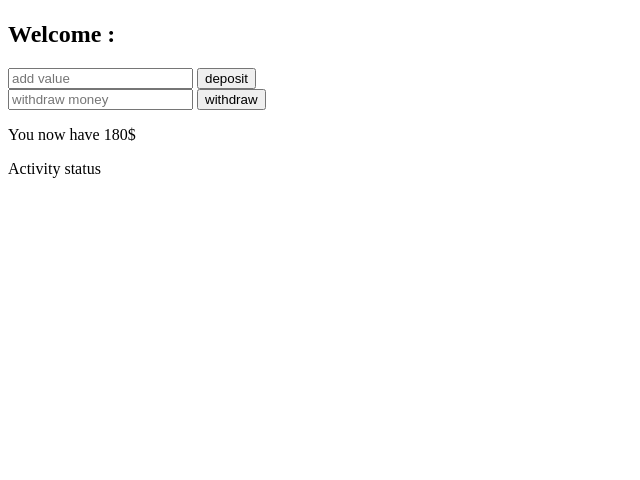
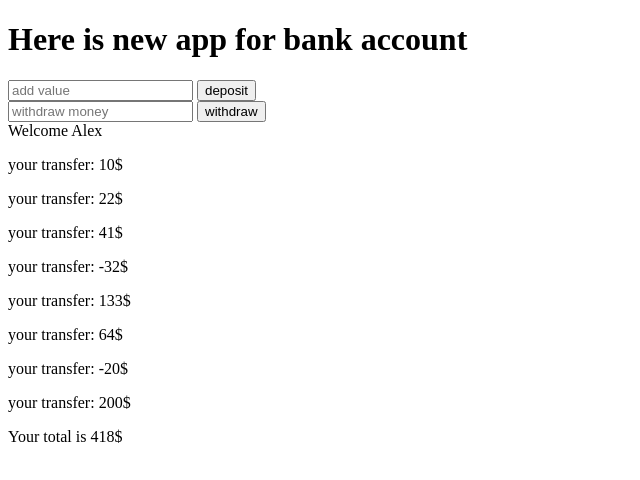
Before and after one commit to BojanMijatovic/You-Don-t-Know-JS-Yet, a plain HTML site: page bankAccount/index.html in a window 1280 px wide. Shown: the whole page, without its empty margins (0-640 px from the left). Drawn offline with Linux system fonts and the light colour scheme.

Commit message:
total and list acc

```diff
--- a/bankAccount/index.html
+++ b/bankAccount/index.html
@@ -8,9 +8,11 @@
     <title>Bank Account</title>
   </head>
   <body>
+    <!-- title -->
     <h1 class="title"></h1>
-    <div class="app">
-      <h2>Welcome :</h2>
+
+    <!-- inputs -->
+    <div class="inputs">
       <!--  form income -->
       <form action="" class="income">
         <input
@@ -31,11 +33,16 @@
         />
         <button class="withdrawBtn">withdraw</button>
       </form>
+    </div>
+
+    <!-- app -->
+    <div class="app">
+      <h2></h2>
       <!--  money status -->
-      <p class="status">You now have 180$</p>
       <div class="activity">
         <p>Activity status</p>
       </div>
     </div>
+    <p class="status"></p>
   </body>
 </html>
--- a/bankAccount/main.js
+++ b/bankAccount/main.js
@@ -3,14 +3,36 @@ const user = {
   name: 'Alex',
   lastName: 'Red',
   money: 200,
-  activityStatus: [10, 22, 41, -32, 133, 64, -20]
+  activityStatus: [10, 22, 41, -32, 133, 64, -20, 200]
 }
 
 const appTitle = document.querySelector('.title');
 const app = document.querySelector('.app');
+const message = document.querySelector('.app h2');
 const inputMoney = document.getElementById('income-money');
 const inputMoneyBtn = document.querySelector('.incomeBtn');
 const withdrawMoney = document.getElementById('withdraw-money');
 const withdrawMoneyBtn = document.querySelector('.withdrawBtn');
 const status = document.querySelector('.status');
 const activityList = document.querySelector('.activity');
+
+appTitle.textContent = `Here is new app for bank account`;
+app.textContent = `Welcome ${user.name}`;
+status.textContent = `Your total is ${user.money}$`;
+
+//  show account activity
+const showList = function (account) {
+  activityList.innerHTML = '';
+  account.activityStatus.forEach(transfer => {
+    const singleTransfer = document.createElement('p');
+    singleTransfer.textContent = `your transfer: ${transfer}$`;
+    activityList.append(singleTransfer);
+    app.append(activityList);
+  })
+}
+
+showList(user);
+
+//  calc total money
+const totalMoney = user.activityStatus.reduce((prev, acc) => prev + acc, 0);
+status.textContent = `Your total is ${totalMoney}$`;
```
